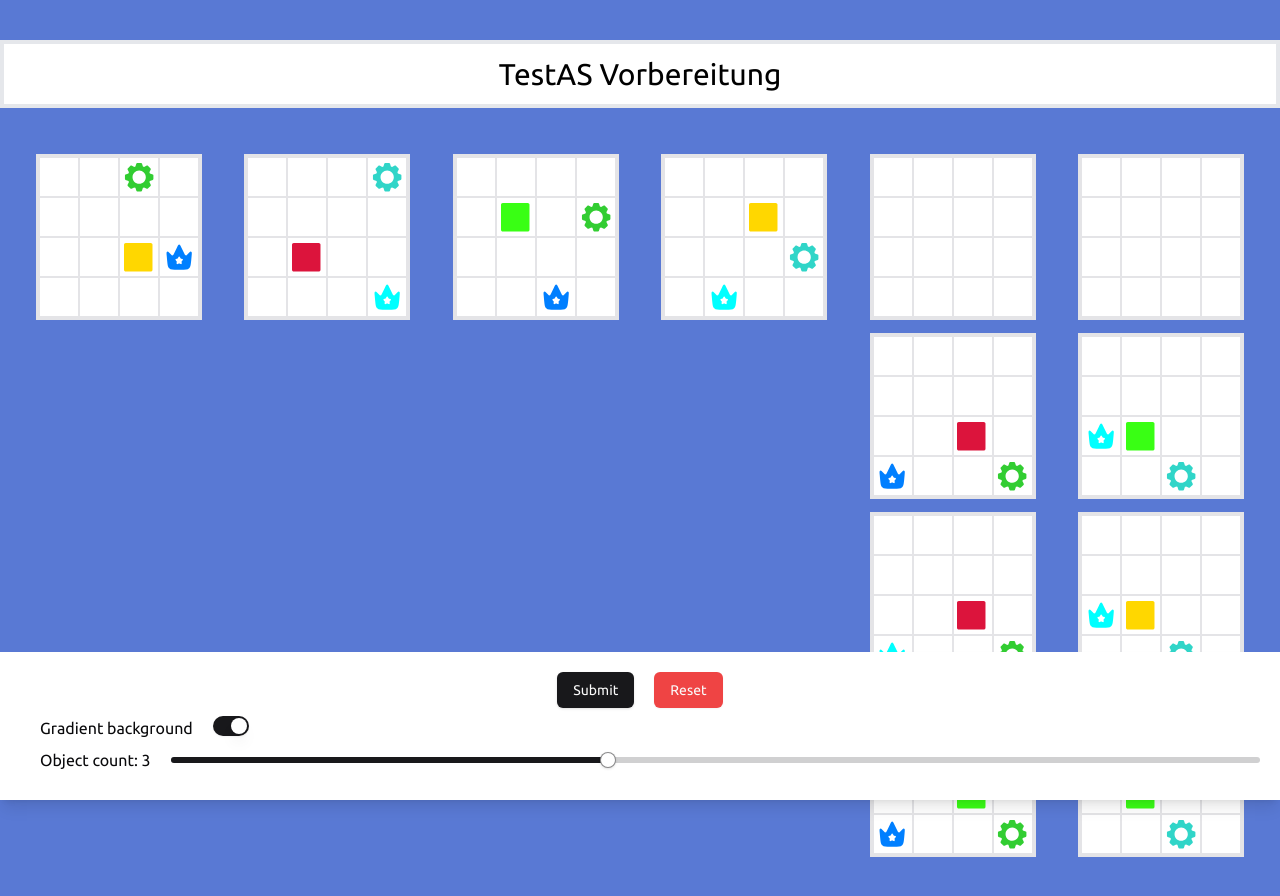
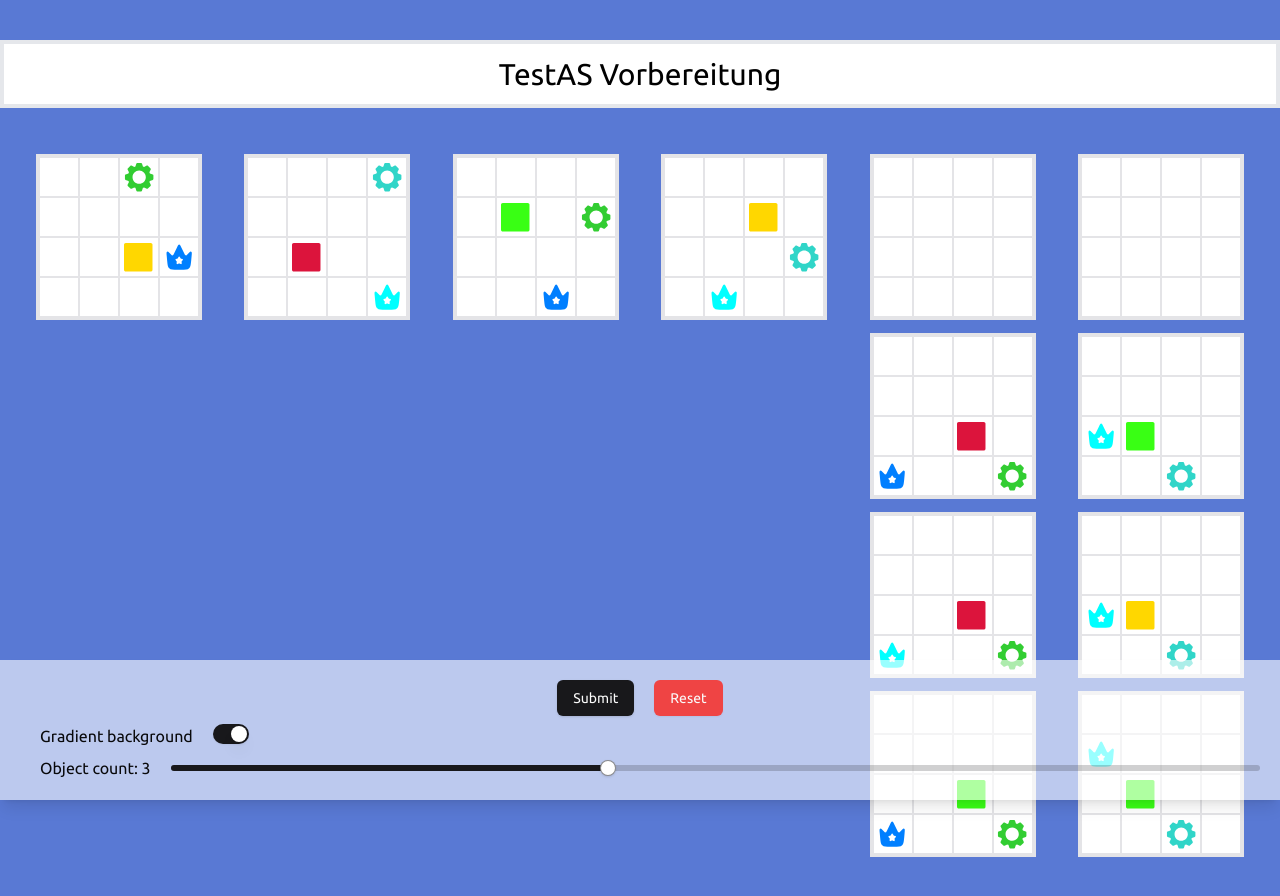
Before and after one commit to kozakAndriy/testas_next, a Next.js app: page /figural_sequences in a window 1280 px wide. Shown: the top 896 px of the page. Before the commit the page ends 863 px from the top, so only its background shows below. Built offline with nearby package versions, Linux system fonts and the light colour scheme.

Commit message:
fix bottom bar

```diff
--- a/app/figural_sequences/client_page.tsx
+++ b/app/figural_sequences/client_page.tsx
@@ -63,7 +63,7 @@ export default function FiguralSequences() {
             }
         </section>
 
-        <section className="flex flex-row justify-evenly items-center w-full">
+        <section className="flex flex-row justify-evenly items-center w-full pb-[500px]">
             {
                 fillergrids4.map((grid, gridI) => displayGrid(grid, gridI, false))
             }
@@ -78,7 +78,7 @@ export default function FiguralSequences() {
             }
         </section>
 
-        <section className="space-x-5 space-y-2 bg-white p-5 w-full shadow-lg absolute bottom-0">
+        <section className="space-x-5 space-y-2 bg-white/60 p-5 w-full shadow-lg fixed bottom-0">
             <div className="flex justify-center space-x-5">
                 <Button onClick={submit}>Submit</Button>
                 <Button onClick={reset} variant='destructive'>Reset</Button>
@@ -96,9 +96,6 @@ export default function FiguralSequences() {
                     setObjectCount(count[0]);
                 }} />
             </div>
-            <div>
-
-            </div>
         </section>
 
     </main >
```
Also changed, not shown: app/globals.css (+0 -14 lines).
